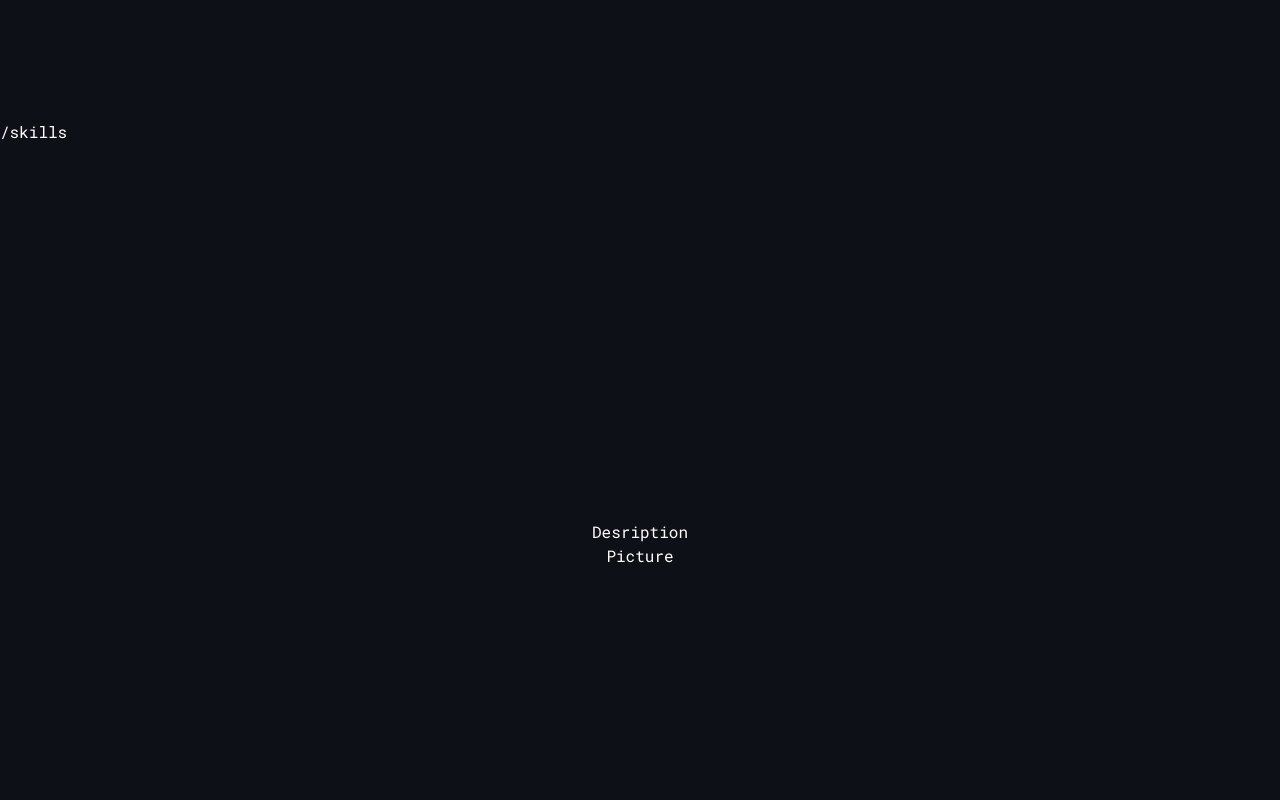
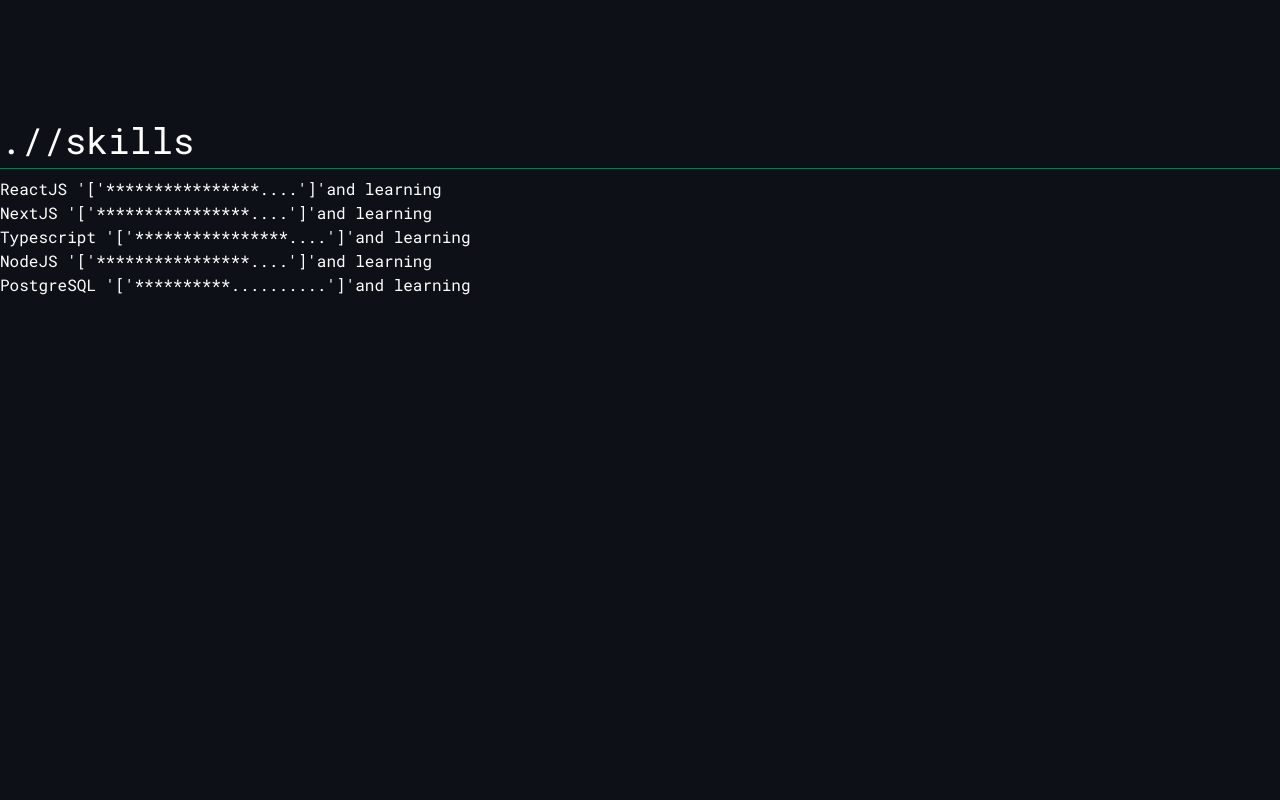
Before and after one commit to ChandrakantPal/ck16dev, a Next.js app: page / in a window 1280 px wide. Shown: the part 1560-2360 px from the top of the page. Built offline with nearby package versions, Linux system fonts and the light colour scheme.

Commit message:
skills content added

```diff
--- a/components/Skills.tsx
+++ b/components/Skills.tsx
@@ -1,12 +1,16 @@
 const Skills = () => {
   return (
-    <>
-      <h1>/skills</h1>
-      <section className="flex flex-col items-center justify-center w-full h-screen mx-auto">
-        <div>Desription</div>
-        <div>Picture</div>
+    <section className="w-full h-screen">
+      <h1 className="text-2xl text-left md:text-4xl">.//skills</h1>
+      <hr className="my-2 border-green-700" />
+      <section className="w-auto mx-auto">
+        <div>ReactJS '['****************....']'and learning</div>
+        <div>NextJS '['****************....']'and learning</div>
+        <div>Typescript '['****************....']'and learning</div>
+        <div>NodeJS '['****************....']'and learning</div>
+        <div>PostgreSQL '['**********..........']'and learning</div>
       </section>
-    </>
+    </section>
   )
 }
 
```
